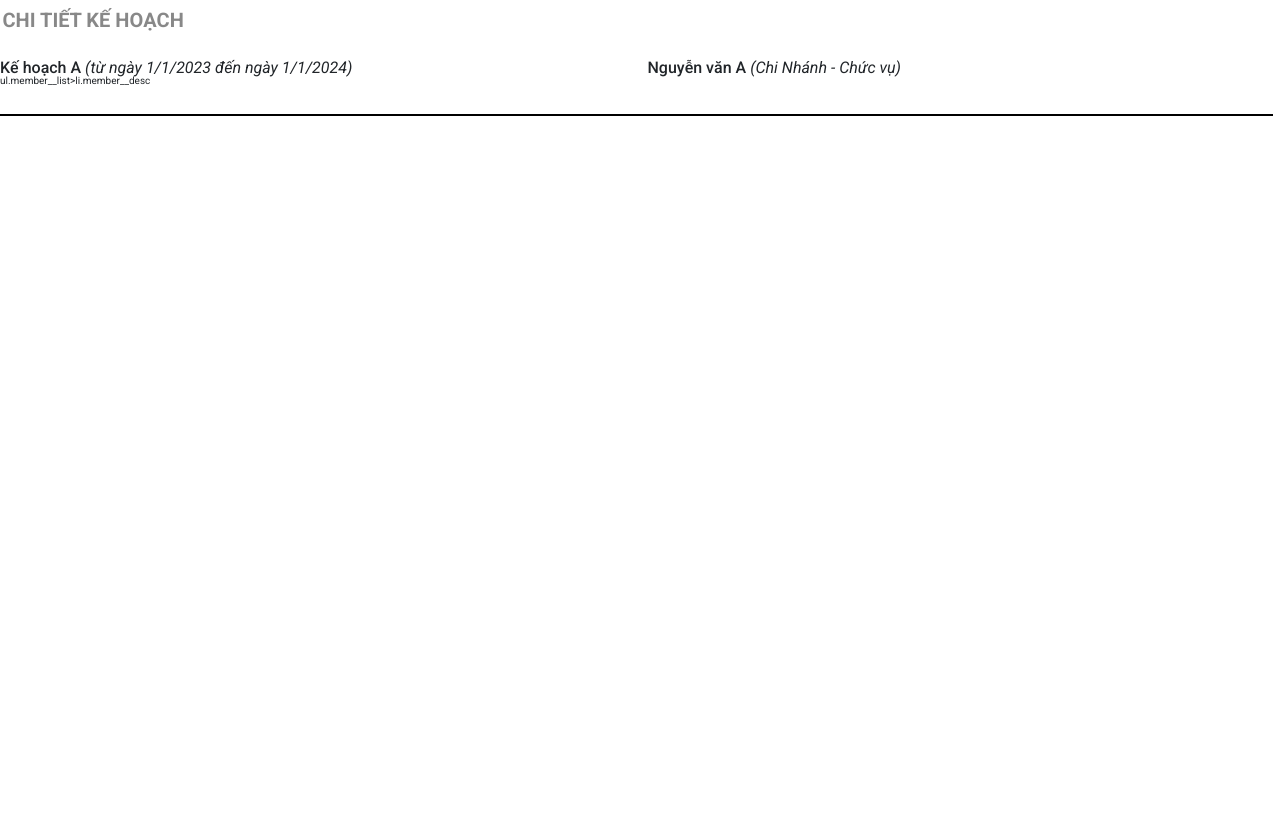
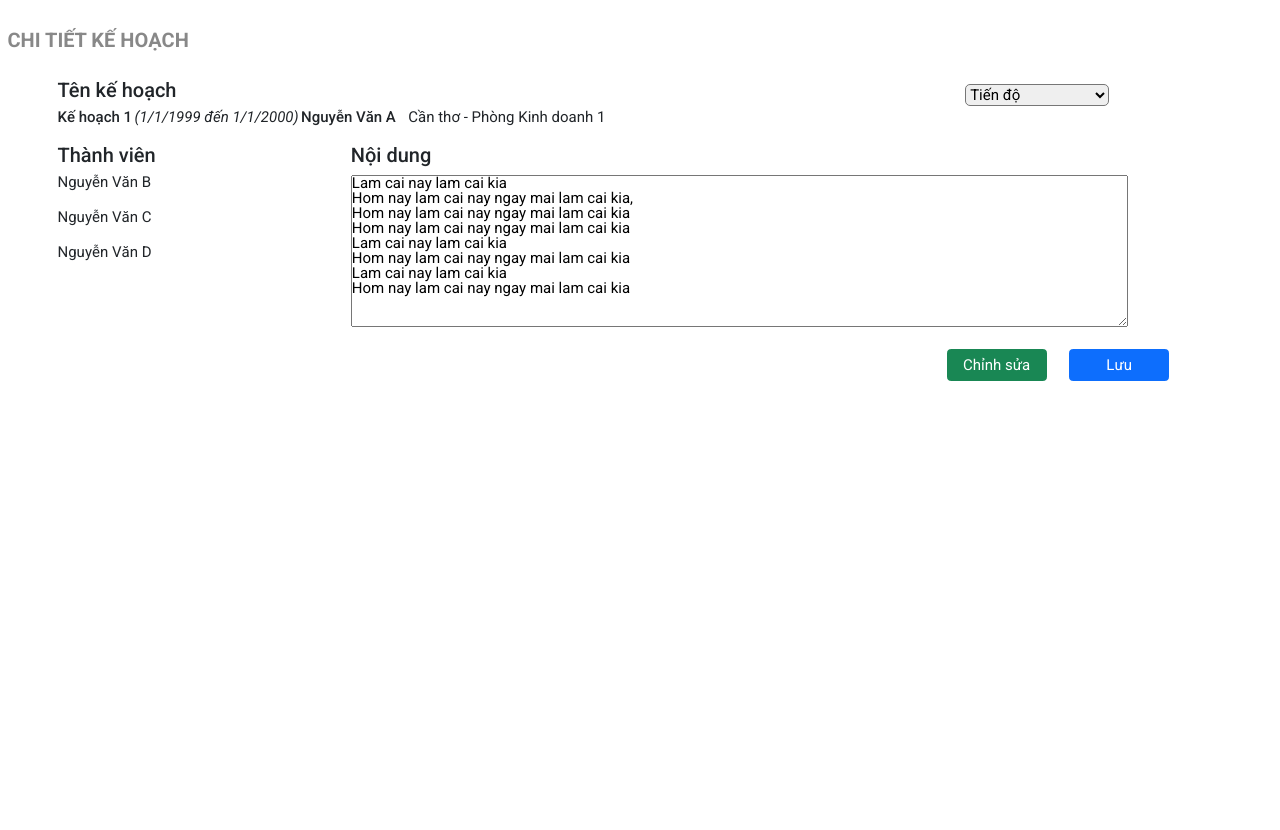
Before and after one commit to lct-kenly/DTSoft, a PHP site: page /content_plan-detail.html in a window 1280 px wide. Before the commit the page ends 116 px from the top, so only its background shows below. Run offline with PHP 8.4, Linux system fonts and the light colour scheme; some libraries are stand-ins or nearby versions.

Commit message:
thêm file plan-detail và css

```diff
--- a/asset/styles/style_plan-detail.css
+++ b/asset/styles/style_plan-detail.css
@@ -1,33 +1,95 @@
-.header__title {
-    font-weight: 600;
-    font-size: 2rem;
-    text-transform: uppercase;
-    color: #888888;
-    padding: 1rem;
+*{
+    margin: 0;
+    padding: 0;
 }
 
-.header__desc {
-    display: flex;
-    flex-wrap: nowrap;
-    font-size: 1.6rem;
-    position: relative;
+.header{
+    margin: 3rem 0 3rem 1.5rem;
+  font-weight: 600;
+  font-size: 2rem;
+  text-transform: uppercase;
+  color: #888888;
+  margin-left: 0;
+  margin-right: 0;
+}
+
+.col-2__select--choice{
+    margin-top: 3%;
+    border-radius: 5px;
+    font-size: 15px;
+}
+.col-10__detail--text{
+    display: inline-block;
+    font-size: 15px;
+    padding:10px;
+}
+.text_col-10__detail--text{
+    display: inline-block;
+    font-size: 15px;
     font-weight: 500;
 }
+i{
+    font-style: italic;
+    font-size: 15px;
+}
+.col-12__content p{
+    word-wrap: break-word;
+}
+.col-2__member{
+    /* border: 2px solid rgb(243, 243, 243); */
+    border-radius: 5px;
+    /* background-color: rgb(255, 255, 255); */
+    margin-left: 50px;
+    margin-bottom: 20px;
+}
+.col-10__detail{
+    margin-left: 50px;
+}
+.col-8__content{
+    /* border: 2px solid rgb(243, 243, 243); */
+    border-radius: 5px;
+    /* background-color: rgb(255, 255, 255); */
+    margin-left: 80px;
+    margin-bottom: 20px;
+}
+.row__detail{
+    /* border: 2px solid rgb(243, 243, 243); */
+    border-radius: 5px;
+    /* background-color: rgb(255, 255, 255); */
+    margin-left: 0;
+    margin-right: 0;
 
-.header__plan--name, .header__plan--leader {
-    width: 50%;
-    margin-top: 2rem;
+}
+.col-10__detail--name{
+    font-size: 20px;
+    font-weight: 500;
+}
+.col-8__content--fix,.col-8__content--save{
+    margin-top: 20px;
+    margin-right: 20px;
+    margin-bottom: 20px;
+    width: 100px;
+    font-size: 15px;
+}
+.col-10__detail--member>P{
+    font-size: 15px;
+    padding: 10px 0;
+    font-weight: 0;
 }
 
-.header__plan--name span, .header__plan--leader span {
-    font-style: italic;
+
+.form-group__text{
+    font-size: 20px;
+    margin-bottom: 10px;
+    font-weight: 500;
+
 }
 
-.header__desc::after {
-    content:"";
-    width: 100vw;
-    height: 0.2rem;
-    background-color: #000;
-    position: absolute;
-    bottom: -4rem;
+textarea{
+    font-size: 15px;
 }
+
+.content{
+    margin-left: 0;
+    margin-right: 0;
+}
--- a/content_plan-add.html
+++ b/content_plan-add.html
@@ -159,12 +159,12 @@
                                   </div>
 
                       </div>
-                        <div class="form-group">
+
                             <div class="form-group">
                                 <p class="form-group__text">Nội dung</p>
                                 <td><textarea cols="80%" rows="4"></textarea></td>
                             </div>
-                        </div>
+
                         <div class="col-8__content--save" style="float: right;">
                             <button class="btn btn-primary" onclick="chinh()">Lưu</button>
                         </div>
--- a/content_plan-detail.html
+++ b/content_plan-detail.html
@@ -29,6 +29,12 @@
             crossorigin="anonymous"
         />
 
+        <!-- Data Tables -->
+        <link
+            rel="stylesheet"
+            href="https://cdn.datatables.net/1.13.4/css/jquery.dataTables.min.css"
+        />
+
         <!-- Styles Css -->
         <link rel="stylesheet" href="./asset/styles/reset.css" />
         <link rel="stylesheet" href="./asset/styles/base.css" />
@@ -37,33 +43,70 @@
 </head>
 
 <body>
-        <div class="wrapper">
 	<div class="container-flud">
             <div class="row header">
-                    <h2 class="header__title">Chi tiết kế hoạch</h2>
+                <h2>Chi tiết kế hoạch</h2>
             </div>
-
-                <div class="row header__desc">
-                    <h3 class="header__plan--name">
-                        Kế hoạch A
-                        <span>(từ ngày 1/1/2023 đến ngày 1/1/2024)</span>
-                    </h3>
-
-                    <h3 class="header__plan--leader">
-                        Nguyễn văn A <span>(Chi Nhánh - Chức vụ)</span>
-                    </h3>
+			<div class="row row__detail">
+					<div class="col-8 col-10__detail">
+                        <div class="form-group">
+                            <div class="col-10__detail--name">
+                                <h5>Tên kế hoạch</h5>
                             </div>
-
-                <div class="row content">
-                    <div class="container-flud">
-                        <div class="row content__list">
-                            <div class="col-md-3 content__member">
-                                ul.member__list>li.member__desc
+                            <p class="text_col-10__detail--text"><b>Kế hoạch 1</b></p> <i>(1/1/1999</i><i> đến </i><i>1/1/2000)</i>  <p class="text_col-10__detail--text"><b>Nguyễn Văn A</b></p>
+                            <p class="col-10__detail--text">Cần thơ - Phòng Kinh doanh 1</p>
+                        </div>
+                    </div>
+                    <div class="col-2">
+                        <div class="col-2__select" style="float: right;">
+                            <select class="col-2__select--choice">
+                                <option selected disabled>Tiến độ</option>
+                                <option value="1">Hoàn thành</option>
+                                <option value="2">Đang thực hiện</option>
+                                <option value="3">Không hoàn thành</option>
+                            </select>
                         </div>
                     </div>
 			</div>
+            <br>
+            <div class="row content">
+                <div class="col-2 col-2__member">
+                    <div class="form-group">
+                        <div class="col-10__detail--name">
+                            <h5>Thành viên</h5>
+                        </div>
+                        <div class="col-10__detail--member">
+                            <P>Nguyễn Văn B</P>
+                            <P>Nguyễn Văn C</P>
+                            <P>Nguyễn Văn D</P>
                         </div>
                     </div>
                 </div>
+                <div class="col-8 col-8__content">
+                    <div class="form-group">
+                            <div class="form-group">
+                                <p class="form-group__text">Nội dung</p>
+                                <td><textarea cols="95%" rows="10">
+Lam cai nay lam cai kia
+Hom nay lam cai nay ngay mai lam cai kia,
+Hom nay lam cai nay ngay mai lam cai kia
+Hom nay lam cai nay ngay mai lam cai kia
+Lam cai nay lam cai kia
+Hom nay lam cai nay ngay mai lam cai kia
+Lam cai nay lam cai kia
+Hom nay lam cai nay ngay mai lam cai kia</textarea></td>
+                            </div>
+                        </div>
+                        <div style="float: right;">
+                            <button class="btn btn-success col-8__content--fix" onclick="chinh()">Chỉnh sửa</button>
+                            <button class="btn btn-primary col-8__content--save" onclick="chinh()">Lưu</button>
+                        </div>
+                </div>
+        </div>
+
+		</div>
+	</div>
+
+
 </body>
 </html>
--- a/index.html
+++ b/index.html
@@ -540,7 +540,7 @@
                                             <a
                                                 href=""
                                                 class="sidebar__menu-sub-link btn-change-content"
-                                                data_content="content_target-month.html"
+                                                data_content
                                                 >Danh sách nhân viên</a
                                             >
                                         </li>
@@ -548,7 +548,7 @@
                                             <a
                                                 href=""
                                                 class="sidebar__menu-sub-link btn-change-content"
-                                                data_content="content_target-month-detail.html"
+                                                data_content
                                                 >Danh sách nhân viên</a
                                             >
                                         </li>
```
Lines whose indentation alone changed are shown as unchanged.
